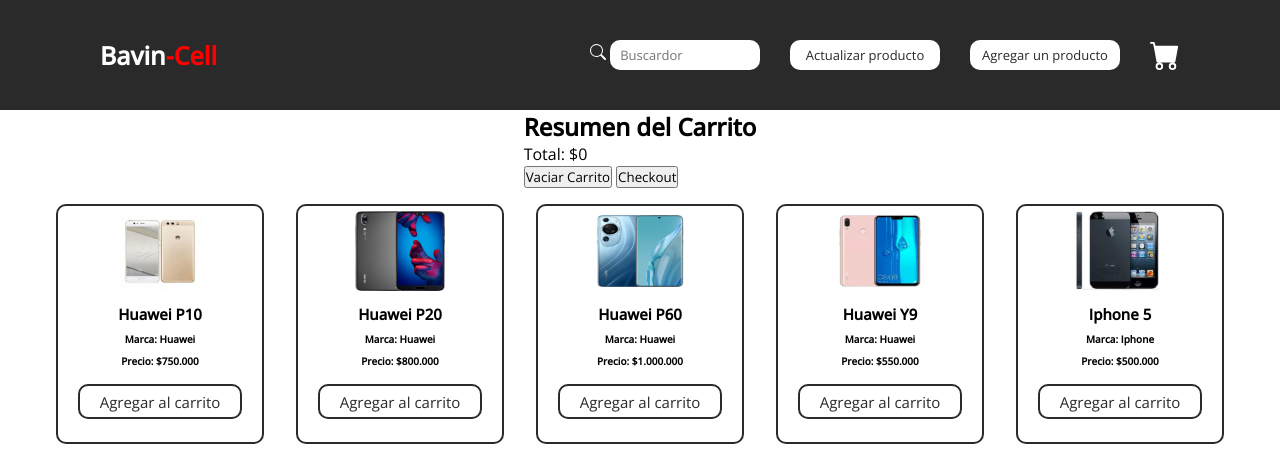
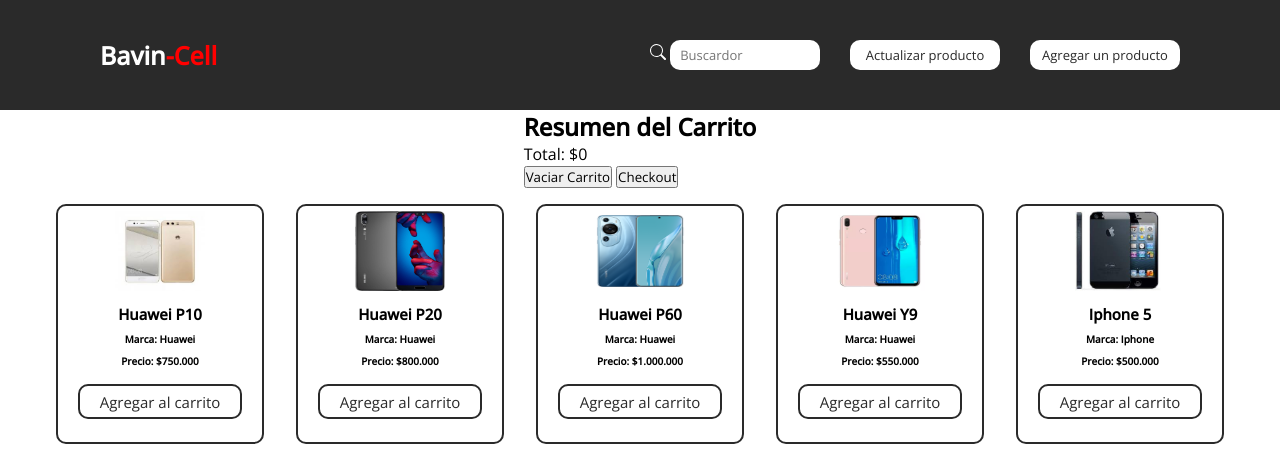
Before and after one commit to gokev06/carrito, a plain HTML site: page index.html in a window 1280 px wide. Shown: the top 456 px of the page. Drawn offline with nearby package versions, Linux system fonts and the light colour scheme; a web font is replaced by a local one.

Commit message:
actualizado

```diff
--- a/index.html
+++ b/index.html
@@ -22,9 +22,6 @@
     </form>
         <button id="btn-upload">Actualizar producto</button>
         <button id="btn-create">Agregar un producto</button>
-        <svg xmlns="http://www.w3.org/2000/svg" width="30" height="30" fill="white" style="margin-left: 30px; cursor:pointer;" class="bi bi-cart-fill" viewBox="0 0 16 16">
-            <path d="M0 1.5A.5.5 0 0 1 .5 1H2a.5.5 0 0 1 .485.379L2.89 3H14.5a.5.5 0 0 1 .491.592l-1.5 8A.5.5 0 0 1 13 12H4a.5.5 0 0 1-.491-.408L2.01 3.607 1.61 2H.5a.5.5 0 0 1-.5-.5M5 12a2 2 0 1 0 0 4 2 2 0 0 0 0-4m7 0a2 2 0 1 0 0 4 2 2 0 0 0 0-4m-7 1a1 1 0 1 1 0 2 1 1 0 0 1 0-2m7 0a1 1 0 1 1 0 2 1 1 0 0 1 0-2"/>
-          </svg>
     </div>
     </header>
     <div id="cart">
```
